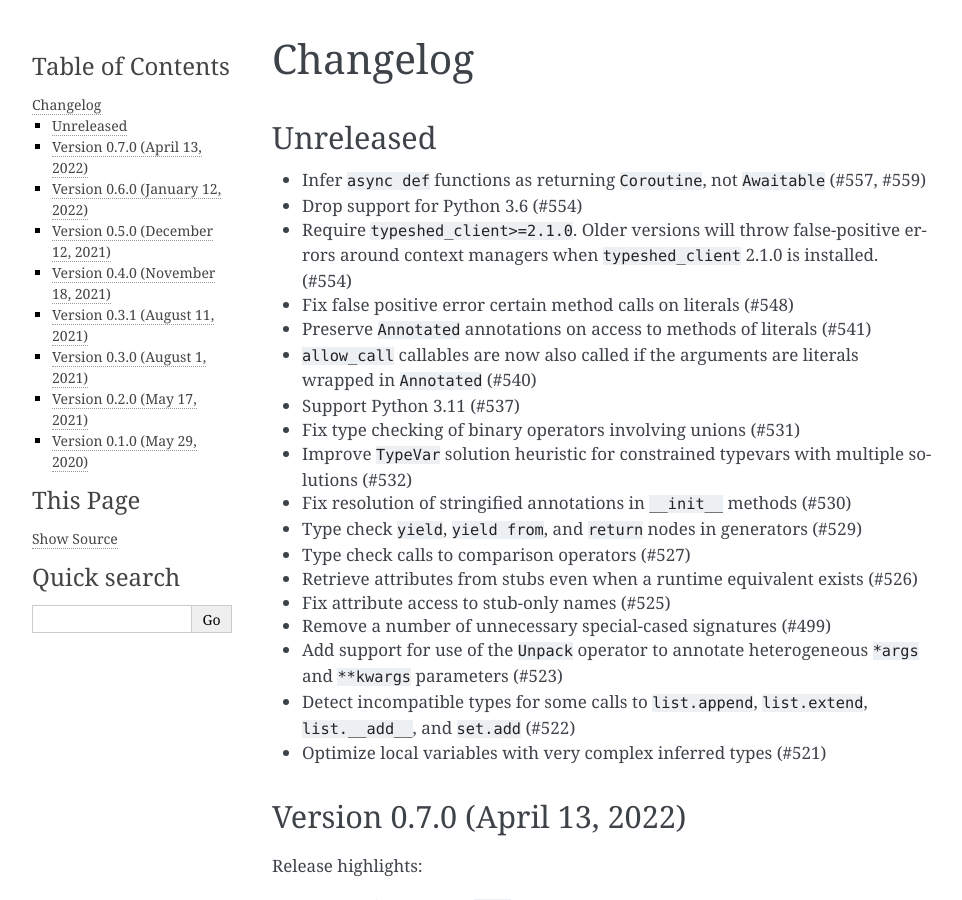
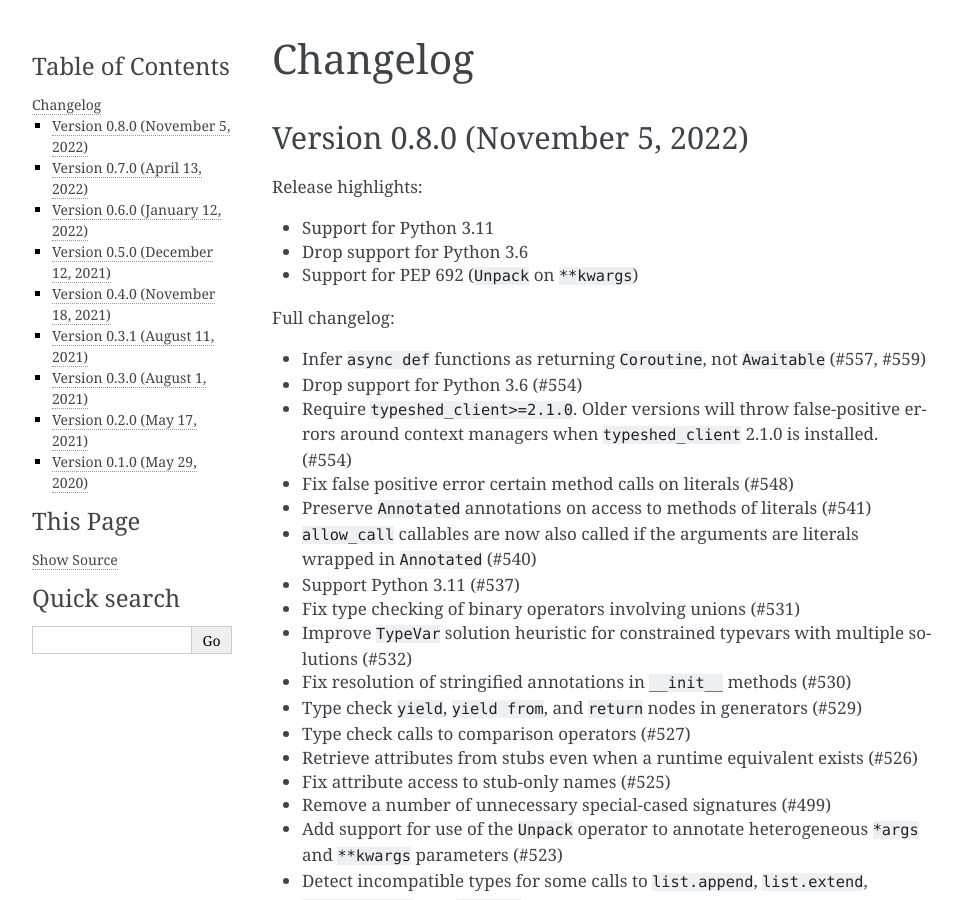
Before and after one commit to quora/pyanalyze, a Sphinx documentation site: the page built from docs/changelog.md, in a window 1280 px wide and 900 px high. Shown: the whole window, without its empty margins (148-1110 px from the left). Built offline with Sphinx 7.4.7, drawn with Linux system fonts in a browser that asks for light colours.

Commit message:
Prepare release 0.8.0 (#561)

```diff
--- a/docs/changelog.md
+++ b/docs/changelog.md
@@ -1,7 +1,13 @@
 # Changelog
 
-## Unreleased
+## Version 0.8.0 (November 5, 2022)
 
+Release highlights:
+- Support for Python 3.11
+- Drop support for Python 3.6
+- Support for PEP 692 (``Unpack`` on ``**kwargs``)
+
+Full changelog:
 - Infer `async def` functions as returning `Coroutine`, not
   `Awaitable` (#557, #559)
 - Drop support for Python 3.6 (#554)
--- a/setup.py
+++ b/setup.py
@@ -2,7 +2,7 @@ from pathlib import Path
 from setuptools import setup
 
 
-version = "0.7.0"
+version = "0.8.0"
 package_data = ["test.toml", "stubs/*/*.pyi"]
 
 
```
